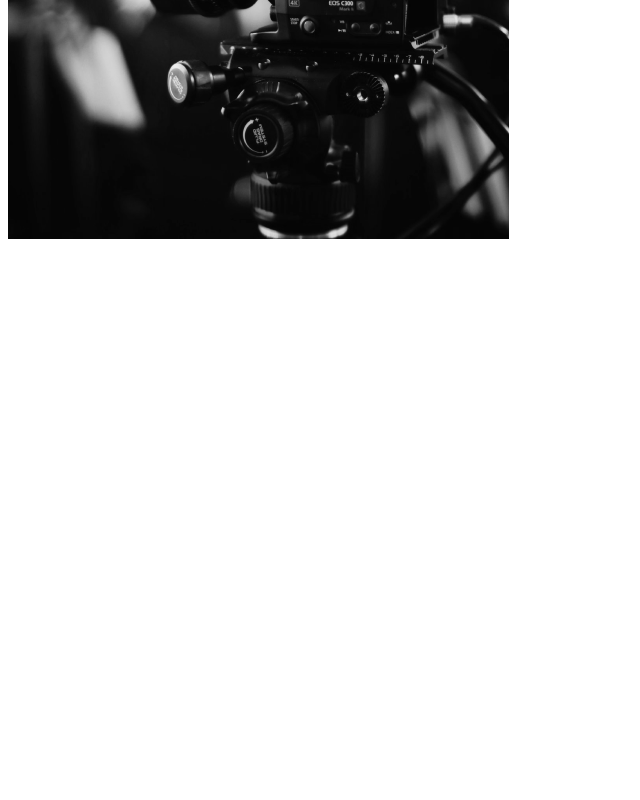
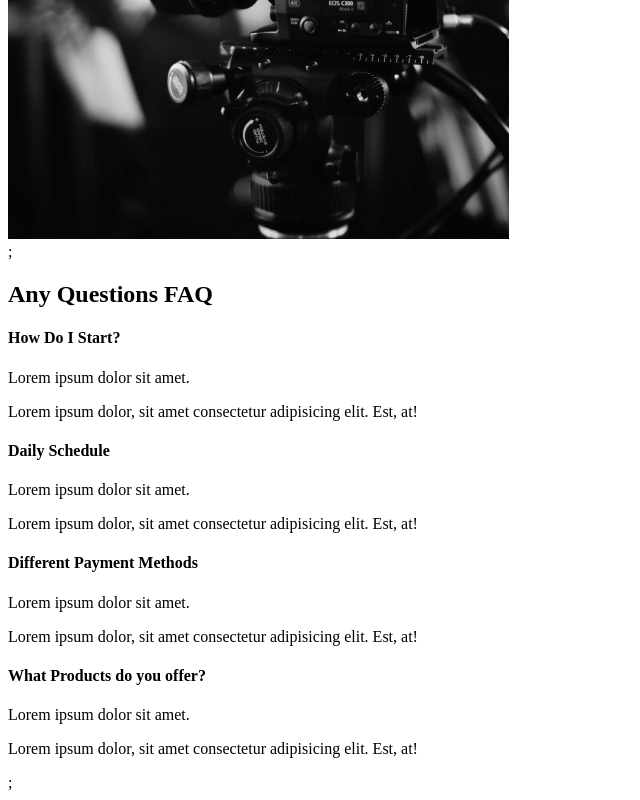
Before and after one commit to AaronClaes/portfolio-site-example, a React (Create React App) app: page / in a window 1280 px wide. Shown: the part 2161-2961 px from the top of the page, without its empty margins (0-640 px from the left). Before the commit the page ends 2412 px from the top, so only its background shows below. Built offline with nearby package versions, Linux system fonts and the light colour scheme.

Commit message:
Faq section

```diff
--- /dev/null
+++ b/src/components/FaqSection.js
@@ -0,0 +1,52 @@
+import React from "react";
+
+const FaqSection = () => {
+  return (
+    <div className="faq">
+      <h2>
+        Any Questions <span>FAQ</span>
+      </h2>
+      <div className="question">
+        <h4>How Do I Start?</h4>
+        <div className="answer">
+          <p>Lorem ipsum dolor sit amet.</p>
+          <p>
+            Lorem ipsum dolor, sit amet consectetur adipisicing elit. Est, at!
+          </p>
+        </div>
+      </div>
+
+      <div className="question">
+        <h4>Daily Schedule</h4>
+        <div className="answer">
+          <p>Lorem ipsum dolor sit amet.</p>
+          <p>
+            Lorem ipsum dolor, sit amet consectetur adipisicing elit. Est, at!
+          </p>
+        </div>
+      </div>
+
+      <div className="question">
+        <h4>Different Payment Methods</h4>
+        <div className="answer">
+          <p>Lorem ipsum dolor sit amet.</p>
+          <p>
+            Lorem ipsum dolor, sit amet consectetur adipisicing elit. Est, at!
+          </p>
+        </div>
+      </div>
+
+      <div className="question">
+        <h4>What Products do you offer?</h4>
+        <div className="answer">
+          <p>Lorem ipsum dolor sit amet.</p>
+          <p>
+            Lorem ipsum dolor, sit amet consectetur adipisicing elit. Est, at!
+          </p>
+        </div>
+      </div>
+    </div>
+  );
+};
+
+export default FaqSection;
--- a/src/pages/AboutUs.js
+++ b/src/pages/AboutUs.js
@@ -2,11 +2,13 @@
 //Page Components
 import AboutSection from "../components/AboutSection";
 import ServicesSection from "../components/ServicesSection";
+import FaqSection from "../components/FaqSection";
 const AboutUs = () => {
   return (
     <>
       <AboutSection />;
-      <ServicesSection />
+      <ServicesSection />;
+      <FaqSection />;
     </>
   );
 };
```
